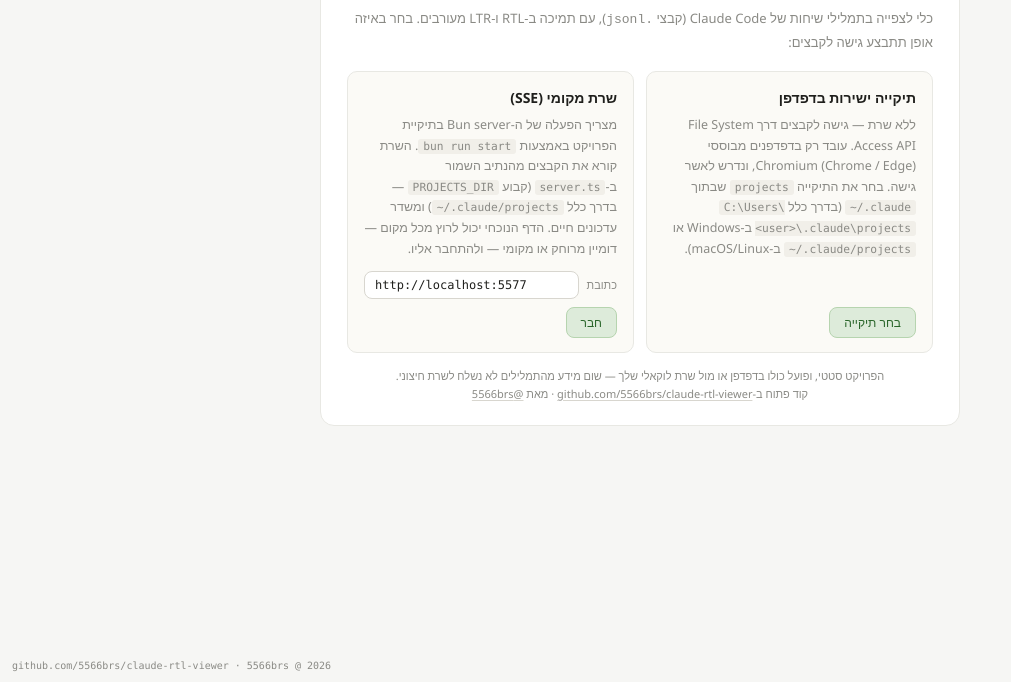
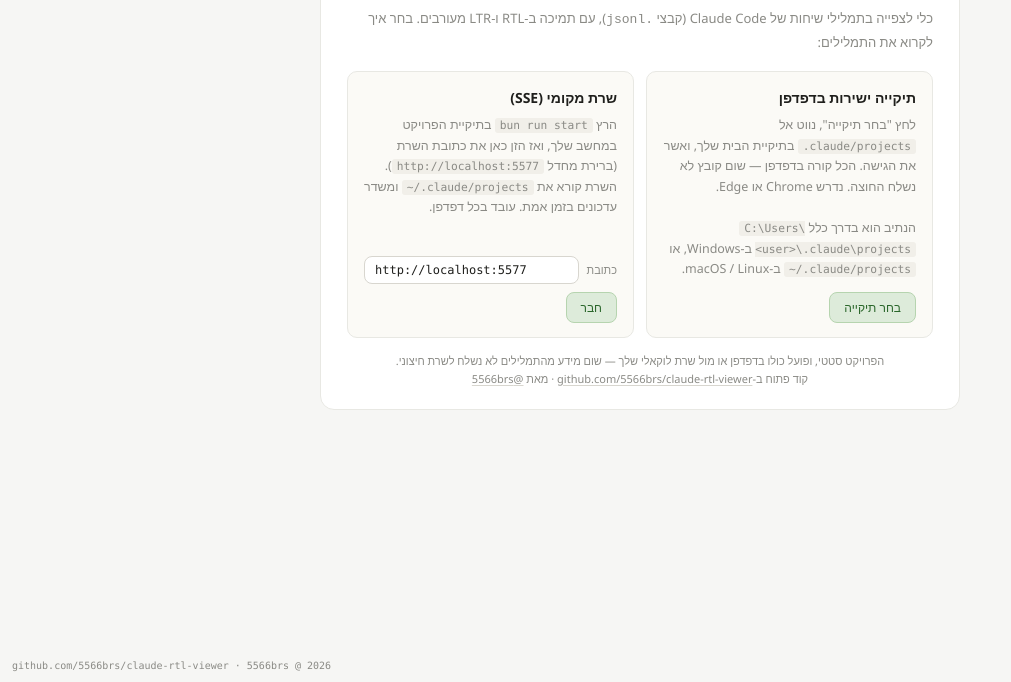
Before and after one commit to 5566brs/claude-rtl-viewer, a website: page index.html in a window 1280 px wide. Shown: the part 118-800 px from the top of the page, without its empty margins (0-1011 px from the left). Drawn offline with nearby package versions, Linux system fonts and the light colour scheme.

Commit message:
Simplify setup-screen folder connection copy
Reword the welcome panels to lead with the action ('לחץ בחר תיקייה',
'הרץ bun run start') and defer technical jargon. Drop File System
Access API / PROJECTS_DIR / 'דומיין מרוחק' mentions that didn't help
a first-time user, and mention the default localhost port instead.

```diff
--- a/index.html
+++ b/index.html
@@ -959,7 +959,7 @@
   <h1 class="setup-title">Claude RTL Viewer</h1>
   <p class="setup-intro">
     כלי לצפייה בתמלילי שיחות של Claude Code (קבצי <code>.jsonl</code>),
-    עם תמיכה ב-RTL ו-LTR מעורבים. בחר באיזה אופן תתבצע גישה לקבצים:
+    עם תמיכה ב-RTL ו-LTR מעורבים. בחר איך לקרוא את התמלילים:
   </p>
   <div id="setup-error" class="setup-error" hidden></div>
 
@@ -967,11 +967,12 @@
     <div class="setup-option">
       <h2>תיקייה ישירות בדפדפן</h2>
       <p>
-        ללא שרת — גישה לקבצים דרך File System Access API. עובד רק בדפדפנים
-        מבוססי Chromium (Chrome / Edge), ונדרש לאשר גישה. בחר את התיקייה
-        <code>projects</code> שבתוך <code>~/.claude</code> (בדרך כלל
-        <code>C:\Users\&lt;user&gt;\.claude\projects</code> ב-Windows או
-        <code>~/.claude/projects</code> ב-macOS/Linux).
+        לחץ "בחר תיקייה", נווט אל <code>.claude/projects</code> בתיקיית הבית
+        שלך, ואשר את הגישה. הכל קורה בדפדפן — שום קובץ לא נשלח החוצה. נדרש
+        Chrome או Edge.
+        <br /><br />
+        הנתיב הוא בדרך כלל <code>C:\Users\&lt;user&gt;\.claude\projects</code>
+        ב-Windows, או <code>~/.claude/projects</code> ב-macOS / Linux.
       </p>
       <div class="setup-row">
         <button id="setup-folder-btn" type="button" class="setup-btn primary">בחר תיקייה</button>
@@ -982,10 +983,10 @@
     <div class="setup-option">
       <h2>שרת מקומי (SSE)</h2>
       <p>
-        מצריך הפעלה של ה-Bun server בתיקיית הפרויקט באמצעות <code>bun run start</code>.
-        השרת קורא את הקבצים מהנתיב השמור ב-<code>server.ts</code>
-        (קבוע <code>PROJECTS_DIR</code> — בדרך כלל
-        <code>~/.claude/projects</code>) ומשדר עדכונים חיים. הדף הנוכחי יכול לרוץ מכל מקום — דומיין מרוחק או מקומי — ולהתחבר אליו.
+        הרץ <code>bun run start</code> בתיקיית הפרויקט במחשב שלך, ואז הזן כאן
+        את כתובת השרת (ברירת מחדל <code>http://localhost:5577</code>). השרת
+        קורא את <code>~/.claude/projects</code> ומשדר עדכונים בזמן אמת. עובד
+        בכל דפדפן.
       </p>
       <div class="setup-row">
         <label class="setup-label">כתובת</label>
```
